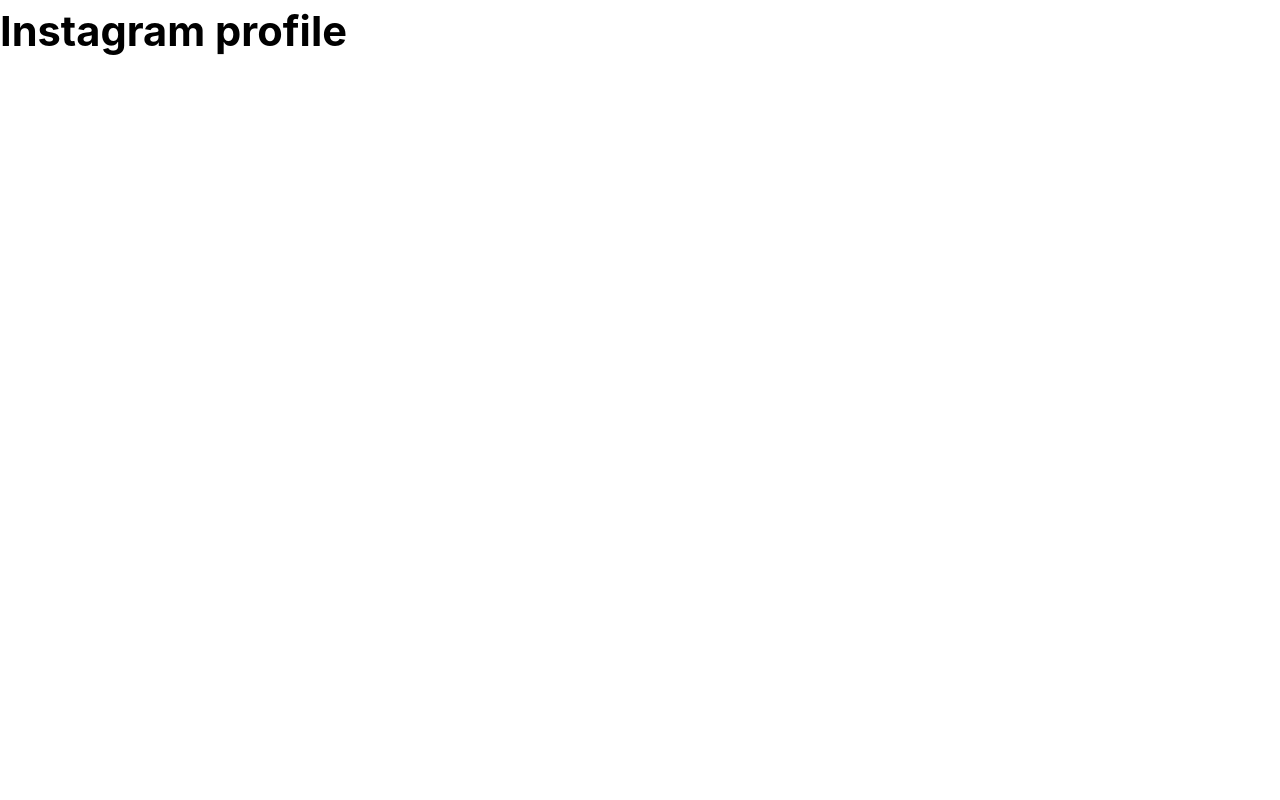
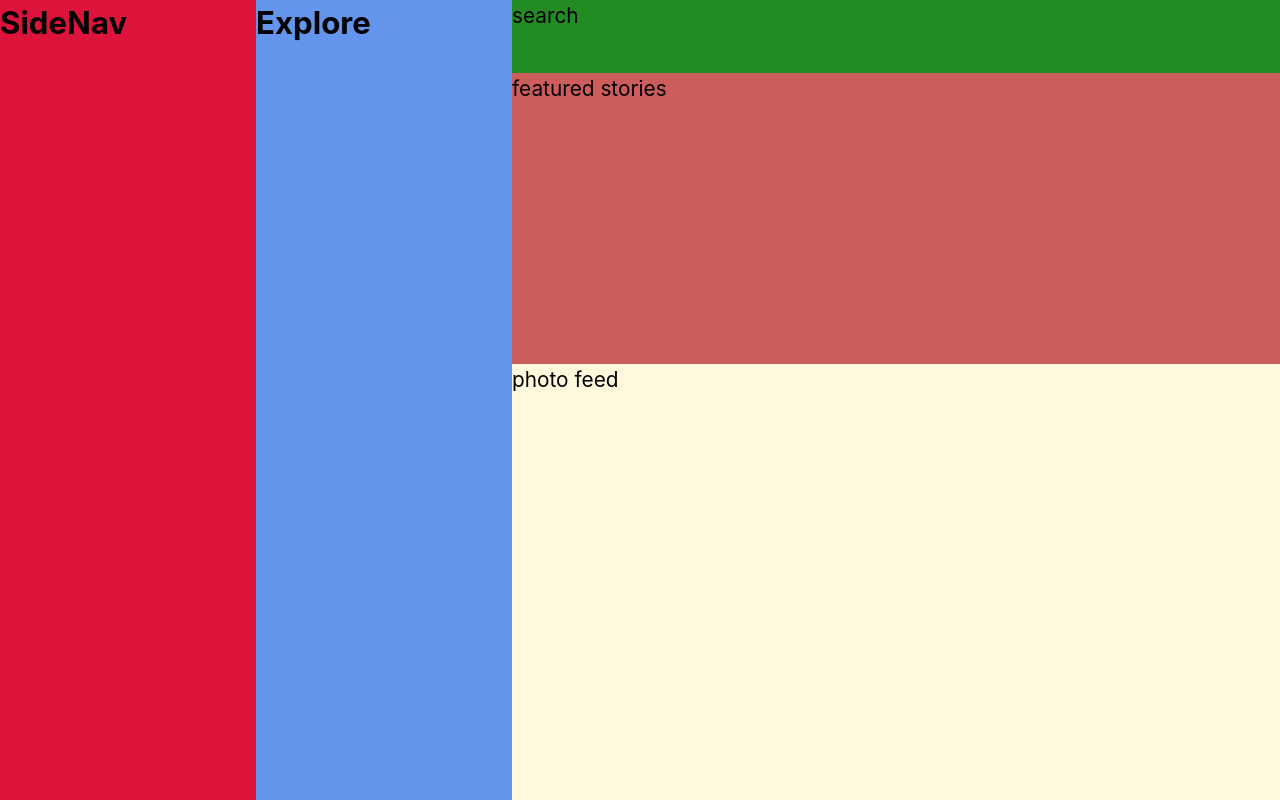
Before and after one commit to khwilo/instagram-profile, a Next.js app: page / in a window 1280 px wide. Built offline with nearby package versions, Linux system fonts and the light colour scheme.

Commit message:
Add dimensions to the various sections

```diff
--- /dev/null
+++ b/components/explore.js
@@ -0,0 +1,9 @@
+const Explore = () => {
+  return (
+    <section className='section section--explore'>
+      <h2>Explore</h2>
+    </section>
+  );
+};
+
+export default Explore;
--- /dev/null
+++ b/components/main.js
@@ -0,0 +1,15 @@
+const Main = () => {
+  return (
+    <main className='main flex-col'>
+      <div className='main__search'>search</div>
+      <section className='main__content flex-col'>
+        <article className='article article--featured'>
+          featured stories
+        </article>
+        <article className='article article--photo-feed'>photo feed</article>
+      </section>
+    </main>
+  );
+};
+
+export default Main;
--- /dev/null
+++ b/components/sideNav.js
@@ -0,0 +1,9 @@
+const SideNav = () => {
+  return (
+    <section className='section section--profile'>
+      <h2>SideNav</h2>
+    </section>
+  );
+};
+
+export default SideNav;
--- a/pages/_app.js
+++ b/pages/_app.js
@@ -1,5 +1,14 @@
+import Head from 'next/head';
+
 import '../styles/global.css';
 
 export default function MyApp({ Component, pageProps }) {
-  return <Component {...pageProps} />;
+  return (
+    <>
+      <Head>
+        <title>Instagram profile</title>
+      </Head>
+      <Component {...pageProps} />
+    </>
+  );
 }
--- a/pages/index.js
+++ b/pages/index.js
@@ -1,14 +1,13 @@
-import Head from 'next/head';
+import Explore from '../components/explore';
+import Main from '../components/main';
+import SideNav from '../components/sideNav';
 
 export default function Home() {
   return (
-    <div>
-      <Head>
-        <title>Instagram profile</title>
-        <link rel='icon' href='/favicon.ico' />
-      </Head>
-
-      <h1>Instagram profile</h1>
+    <div className='wrapper'>
+      <SideNav />
+      <Explore />
+      <Main />
     </div>
   );
 }
--- a/styles/global.css
+++ b/styles/global.css
@@ -1,5 +1,8 @@
 :root {
   font-size: calc(0.5em + 1vw);
+
+  --clr-white: #ffffff;
+  --clr-black: #000000;
 }
 
 *,
@@ -21,8 +24,53 @@
   line-height: 1.5;
   font-family: -apple-system, BlinkMacSystemFont, 'Segoe UI', Roboto, Oxygen,
     Ubuntu, Cantarell, 'Open Sans', 'Helvetica Neue', sans-serif;
+  background-color: var(--clr-white);
+  color: var(--clr-black);
 }
 
 img {
   max-width: 100%;
 }
+
+.wrapper {
+  display: flex;
+  min-height: 100vh;
+}
+
+.flex-col {
+  display: flex;
+  flex-direction: column;
+}
+
+.section--profile {
+  background-color: crimson;
+  flex: 1;
+}
+
+.section--explore {
+  background-color: cornflowerblue;
+  flex: 1;
+}
+
+.main {
+  flex: 3;
+}
+
+.main__search {
+  background-color: forestgreen;
+  flex: 1;
+}
+
+.main__content {
+  flex: 10;
+}
+
+.article--featured {
+  background-color: indianred;
+  flex: 2;
+}
+
+.article--photo-feed {
+  background-color: cornsilk;
+  flex: 3;
+}
```
